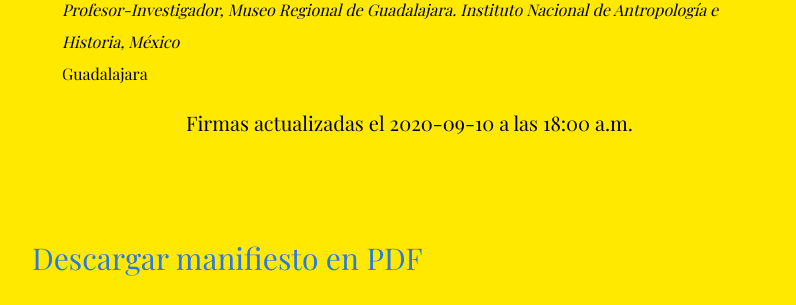
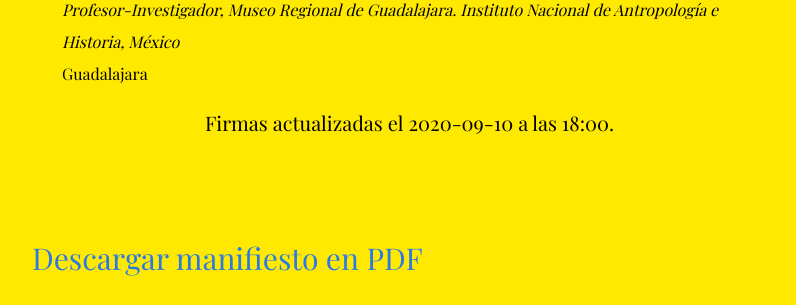
Before and after one commit to alianzacolombianademuseos/paginaweb, a Jekyll site: the page built from paginas/manifiesto.md, in a window 1280 px wide and 900 px high, scrolled down 9914 px. Shown: the part 197-502 px from the top of the window, without its empty margins (238-1034 px from the left). Built offline with Jekyll 4.4.1, drawn with Linux system fonts in a browser that asks for light colours.

Commit message:
actualización menor

```diff
--- a/paginas/manifiesto.md
+++ b/paginas/manifiesto.md
@@ -55,7 +55,7 @@
 {% endfor %}
 </ul>
 
->Firmas actualizadas el 2020-09-10 a las 18:00 a.m.
+>Firmas actualizadas el 2020-09-10 a las 18:00.
 
 
 [Descargar manifiesto en PDF](https://alianzacolombianademuseos.co/assets/docs/Manifiesto_ACdM.pdf)
```
